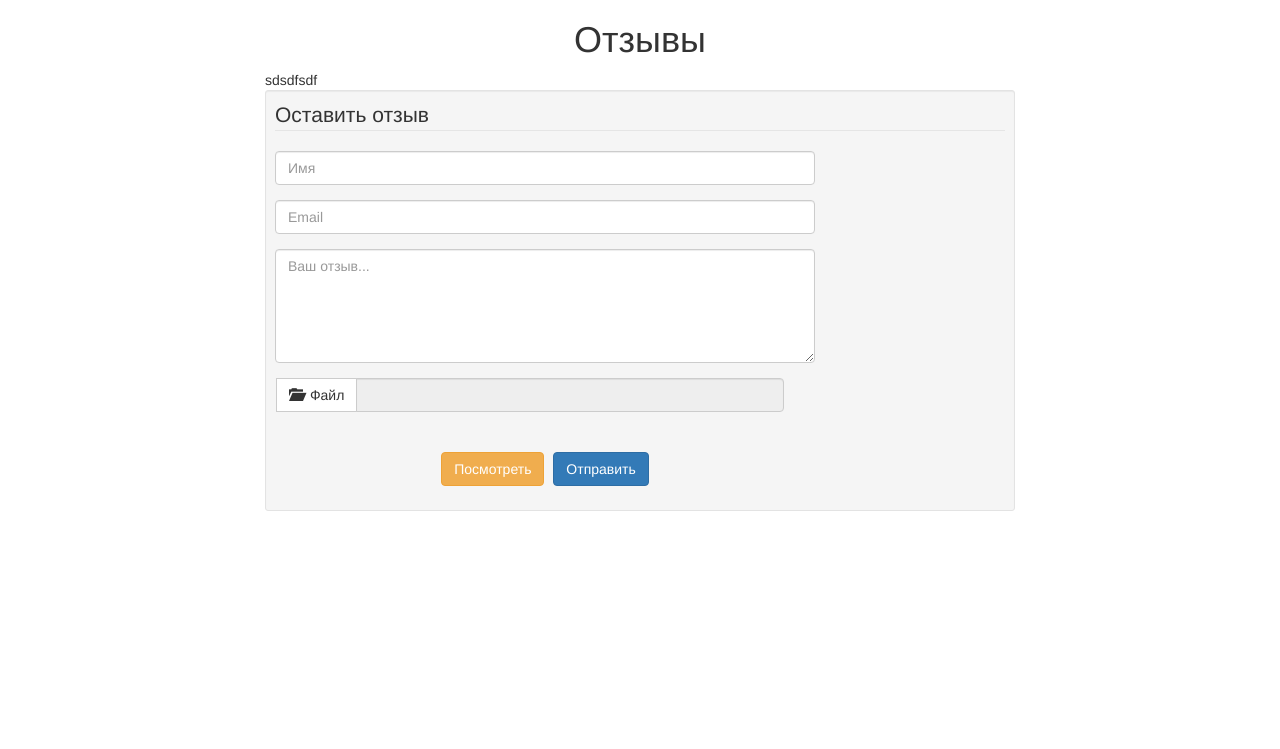
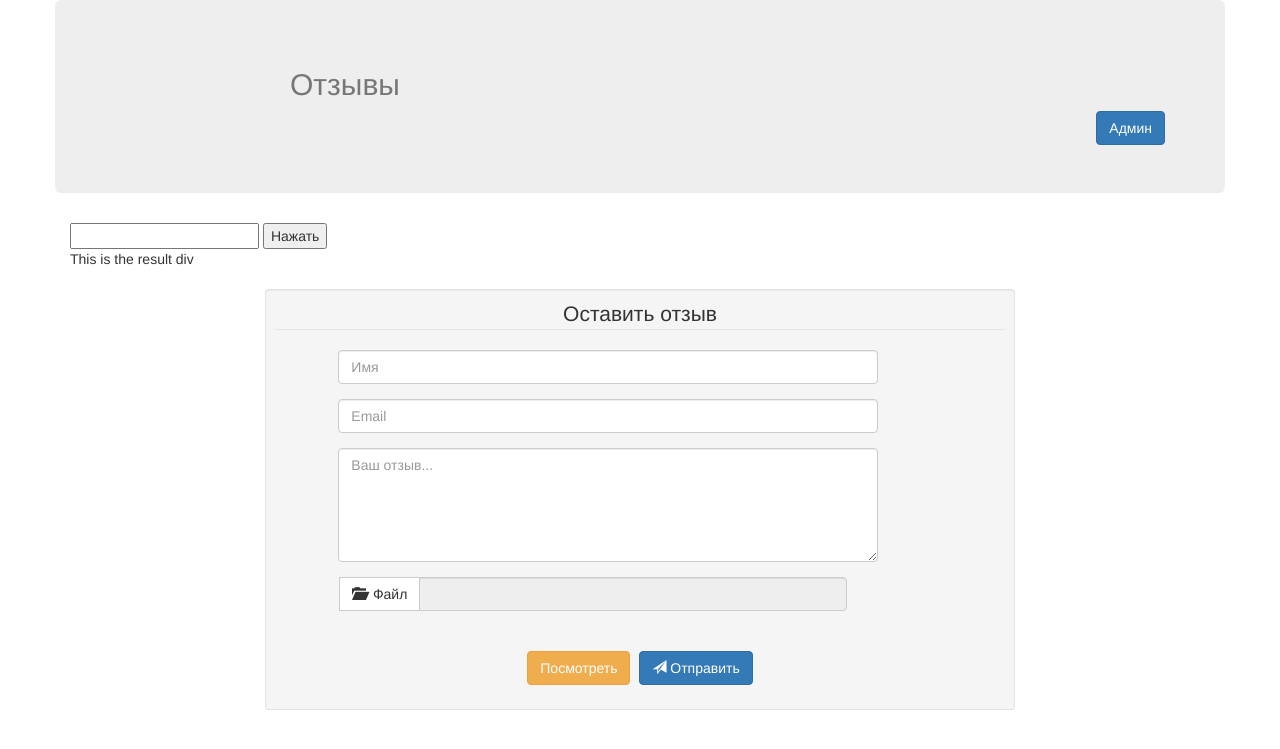
Before and after one commit to islam95/feedback, a PHP site: page / in a window 1280 px wide. Shown: the top 749 px of the page. Run offline with PHP 8.4, Linux system fonts and the light colour scheme.

Commit message:
second atempt

```diff
--- a/css/my.css
+++ b/css/my.css
@@ -1,11 +1,15 @@
+
 .red {
 	background-color: red;
 }
 
+.well {
+	margin-top: 20px;
+}
 
 /***** Стиль вставки картинки *****/
-.image-preview {
-	margin-left:17px;
+.input-group {
+	margin-left: 80px;
 	margin-bottom: 25px;
 }
 .image-preview-input {
--- a/index.html
+++ b/index.html
@@ -5,37 +5,66 @@
     <meta http-equiv="X-UA-Compatible" content="IE=edge">
     <meta name="viewport" content="width=device-width, initial-scale=1">
     <!-- The above 3 meta tags *must* come first in the head; any other head content must come *after* these tags -->
-    <title>Feedback</title>
+    <title>Отзывы</title>
+    <meta name="description" content="Отзывы ославленные пользователями">
+    <meta name="author" content="Islam Dudaev">
 
-    <!-- Bootstrap -->
+    <!-- Bootstrap CSS -->
     <link href="css/bootstrap.min.css" rel="stylesheet">
+   	<link href="css/my.css" rel="stylesheet">
 
-   	<link href="css/my.css" rel="stylesheet">
     <!-- HTML5 shim and Respond.js for IE8 support of HTML5 elements and media queries -->
     <!-- WARNING: Respond.js doesn't work if you view the page via file:// -->
     <!--[if lt IE 9]>
     <script src="https://oss.maxcdn.com/html5shiv/3.7.3/html5shiv.min.js"></script>
     <script src="https://oss.maxcdn.com/respond/1.4.2/respond.min.js"></script>
     <![endif]-->
+
+    <script>
+        function ajax_request(get_val) {
+            var xmlhttp = new XMLHttpRequest();
+            xmlhttp.onreadystatechange = function () {
+                if (xmlhttp.readyState == 4 && xmlhttp.status == 200){
+                    var result = document.getElementById("result");
+                    result.innerHTML = xmlhttp.responseText;
+                }
+            }
+            xmlhttp.open('GET', 'data.php?var1=' + get_val, true);
+            xmlhttp.send();
+        }
+    </script>
 </head>
 <body>
 
 <div class="container">
-    <h1 class="text-center">Отзывы</h1>
 	<div class="row">
-        <div class="col-md-8 col-md-offset-2">
-sdsdfsdf
+
+        <div class="jumbotron">
+            <div class="col-md-offset-2">
+                <h2 class="text-muted">Отзывы</h2>
+            </div>
+            <div class="text-right">
+                <button class="btn btn-primary">Админ</button>
+            </div>
         </div>
+
+        <div class="col-md-10">
+            <input type="text" onkeyup="ajax_request(this.value);">
+            <button onclick="ajax_request();">Нажать</button>
+            <div id="result">This is the result div</div>
+        </div>
+
 
       <div class="col-md-8 col-md-offset-2">
         <div class="well well-sm">
           <form class="form-horizontal" action="" method="post">
           <fieldset>
               <!-- Form Name -->
-            <legend>Оставить отзыв</legend>
+            <legend class="text-center">Оставить отзыв</legend>
 
             <!-- Name input-->
             <div class="form-group">
+                <label class="control-label col-md-1"></label>
               <div class="col-md-9">
                 <input id="name" name="name" type="text" placeholder="Имя" class="form-control" required="">
               </div>
@@ -43,6 +72,7 @@ sdsdfsdf
 
             <!-- Email input-->
             <div class="form-group">
+                <label class="control-label col-md-1"></label>
               <div class="col-md-9">
                 <input id="email" name="email" type="text" placeholder="Email" class="form-control" required="">
               </div>
@@ -50,6 +80,7 @@ sdsdfsdf
 
             <!-- Message body -->
             <div class="form-group">
+                <label class="control-label col-md-1"></label>
               <div class="col-md-9">
                 <textarea class="form-control" id="message" name="message" placeholder="Ваш отзыв..." rows="5" required=""></textarea>
               </div>
@@ -57,6 +88,7 @@ sdsdfsdf
 
               <!-- File Button -->
               <div class="form-group">
+                  <label class="control-label col-md-1"></label>
                   <div class="input-group image-preview col-md-8">
                     <span class="input-group-btn">
                         <!-- image-preview-clear кнопка -->
@@ -77,9 +109,9 @@ sdsdfsdf
 
             <!-- Form actions -->
             <div class="form-group">
-              <div class="col-md-9 text-center">
+              <div class="col-md-12 text-center">
                   <button id="preview-btn" class="btn btn-warning prosmotr">Посмотреть</button>
-                <button type="submit" class="btn btn-primary">Отправить</button>
+                <button type="submit" class="btn btn-primary"><span class="glyphicon glyphicon-send"></span> Отправить</button>
               </div>
             </div>
           </fieldset>
```
Also changed, not shown: data.php (added, +27 -0 lines).
